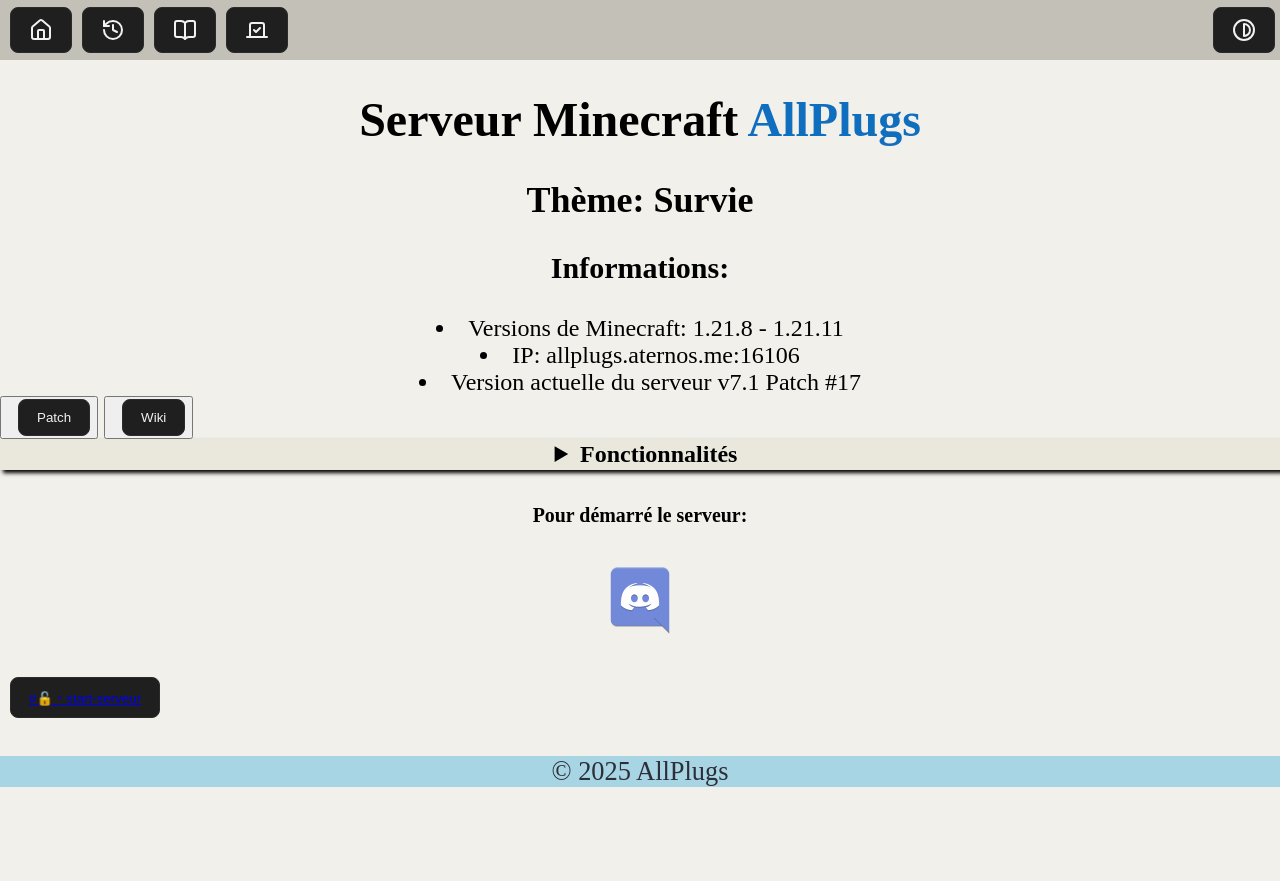
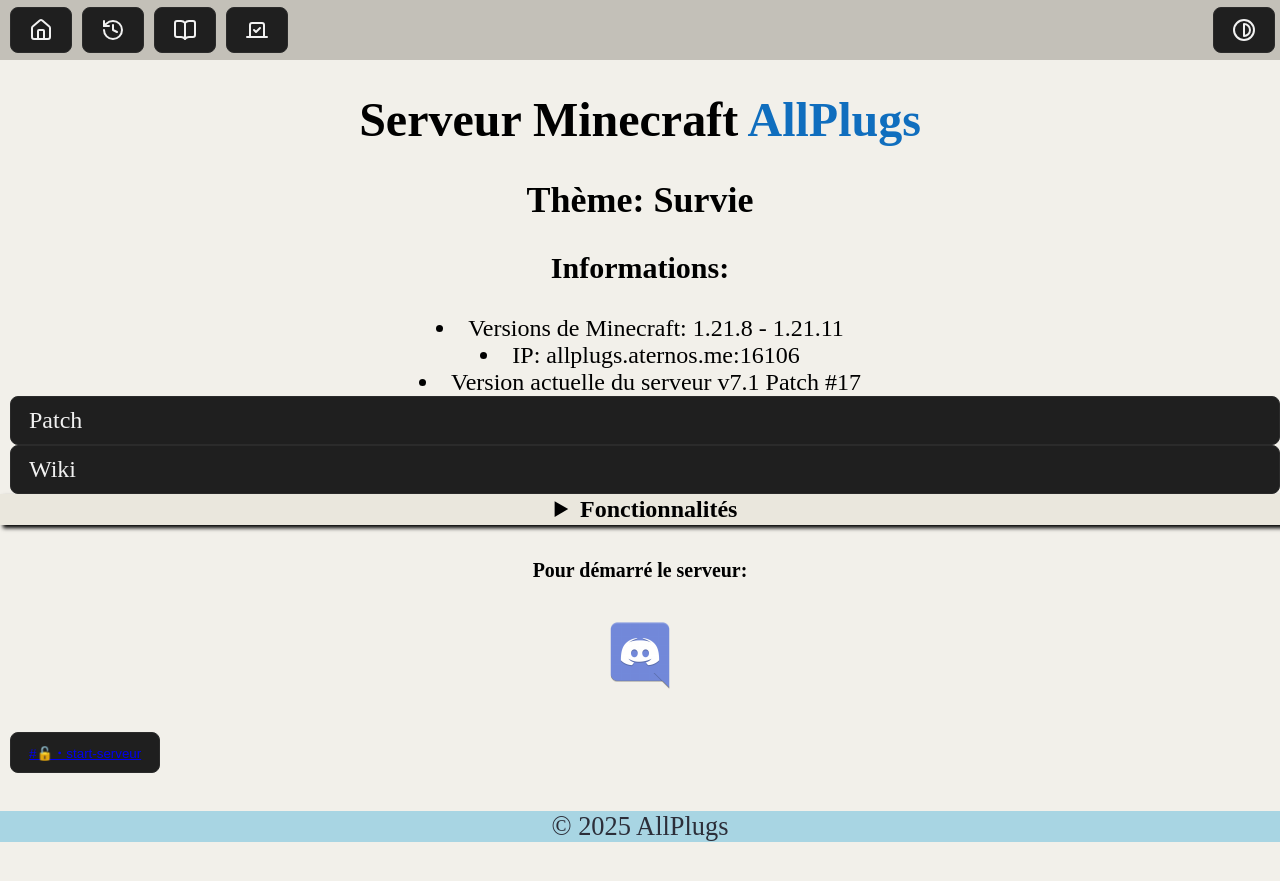
Before and after one commit to Nat688/AllPlugs-Site, a Jekyll site: the page built from index.html, in a window 1280 px wide. Shown: the top 881 px of the page. Built offline with Jekyll 4.4.1, drawn with Linux system fonts in a browser that asks for light colours.

Commit message:
Amélioration du code

```diff
--- a/index.html
+++ b/index.html
@@ -83,12 +83,8 @@
 	<li>Versions de Minecraft: 1.21.8 - 1.21.11</li> <!-- Versions de Minecraft pour le Serv MC -->
 	<li>IP: allplugs.aternos.me:16106</li> <!-- IP du Serv MC -->
 	<li>Version actuelle du serveur v7.1 Patch #17</li> <!-- Version actuel du Serv MC -->
-				<button>
 	<a href="patch.html" class="btn3">Patch</a>
-				</button>
-				<button>
 	<a href="wiki.html" class="btn3">Wiki</a>
-				</button>
 	<details>
 		<summary><b>Fonctionnalités</b></summary> <!-- Fonctionnalités (déroullant) -->
 		<li>Ouvert aux cracks et premium</li>
```
Lines whose indentation alone changed are shown as unchanged.
